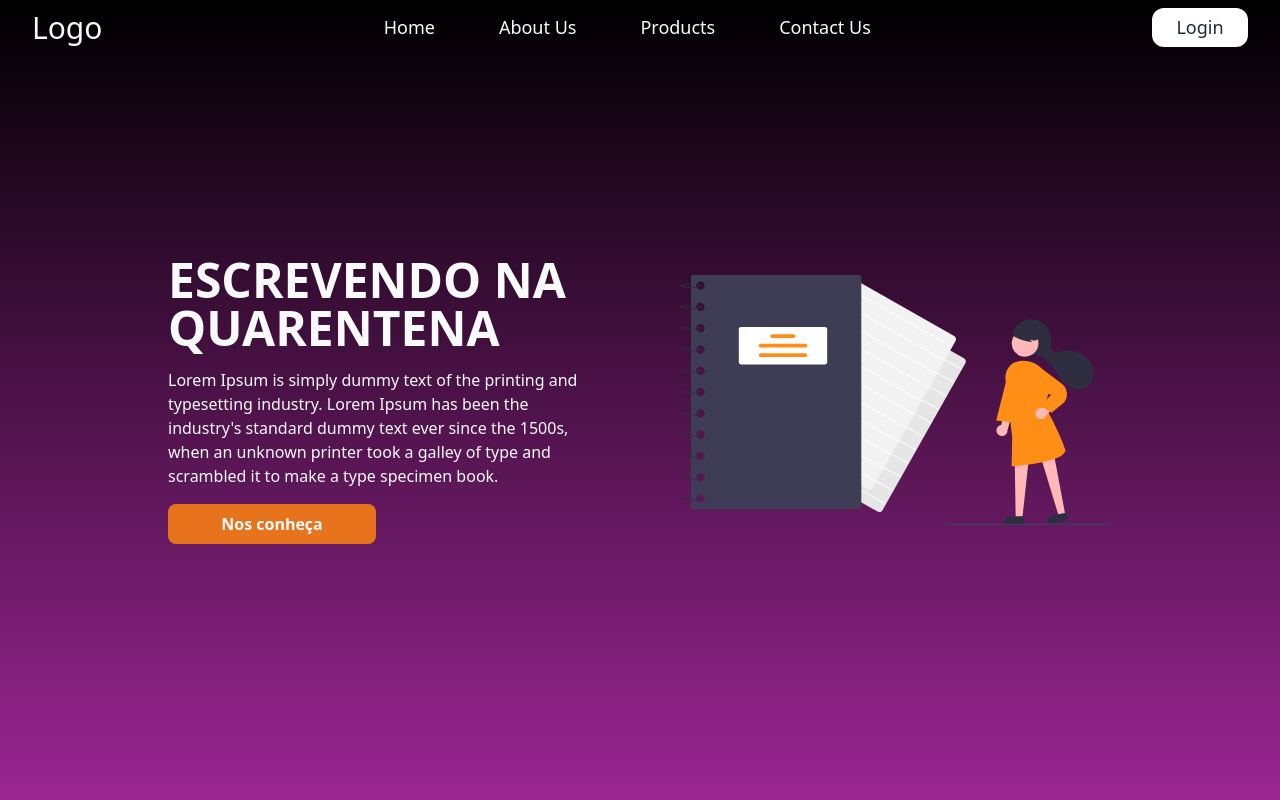
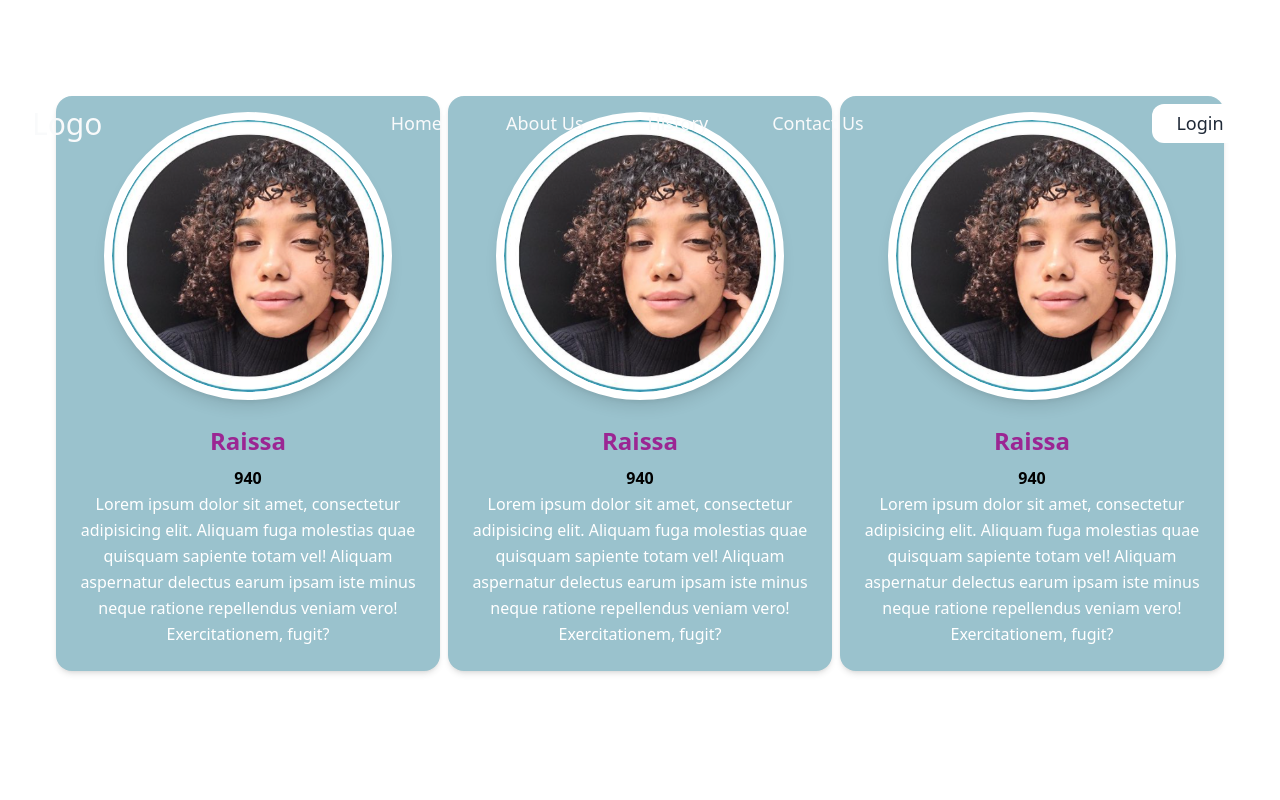
Before and after one commit to Marcone-Santos1/escrevendo_na_quarentena_landing, a React (Vite) app: page /history in a window 1280 px wide. Shown: the top 800 px of the page. Built offline with nearby package versions, Linux system fonts and the light colour scheme.

Commit message:
router config ok

```diff
--- a/package.json
+++ b/package.json
@@ -13,10 +13,14 @@
     "@material-tailwind/react": "^2.1.9",
     "flowbite": "^2.3.0",
     "flowbite-react": "^0.7.3",
+    "localforage": "^1.10.0",
+    "match-sorter": "^6.3.4",
     "react": "^18.2.0",
     "react-dom": "^18.2.0",
     "react-feather": "^2.0.10",
     "react-icons": "^4.11.0",
+    "react-router-dom": "^6.23.0",
+    "sort-by": "^1.2.0",
     "tailwind-merge": "^2.0.0"
   },
   "devDependencies": {
--- a/src/Components/NavBar.tsx
+++ b/src/Components/NavBar.tsx
@@ -1,16 +1,36 @@
 import {useEffect, useState} from "react";
-import { RxHamburgerMenu } from "react-icons/rx";
-import { AiOutlineClose } from "react-icons/ai";
+import {RxHamburgerMenu} from "react-icons/rx";
+import {AiOutlineClose} from "react-icons/ai";
+
+import {Link, useLocation} from "react-router-dom";
+
+
 import Button from "./Button.tsx";
+
+interface NavLinksI {
+    href: string,
+    label: string,
+    externalLink: boolean
+}
+
+const isHomePage = (pathname: string) => {
+    return pathname !== '/';
+}
+
 export const NavBar = () => {
+
+    const location = useLocation();
+    const {pathname} = location;
+
+
     const [isMenuOpen, setIsMenuOpen] = useState(false);
     const [navbarScroll, setNavbarScroll] = useState(false)
 
-    const navLinks = [
-        { href: "#home", label: "Home" },
-        { href: "#about-us", label: "About Us" },
-        { href: "#products", label: "Products" },
-        { href: "#contact-us", label: "Contact Us" },
+    const navLinks: NavLinksI[] = [
+        {href: "/#home", label: "Home", externalLink: isHomePage(pathname) },
+        {href: "/#about-us", label: "About Us", externalLink: isHomePage(pathname) },
+        {href: "/history", label: "History", externalLink: true},
+        {href: "/#contact-us", label: "Contact Us", externalLink: isHomePage(pathname) },
     ];
 
     const changeBackground = () => {
@@ -30,24 +50,39 @@ export const NavBar = () => {
         <>
             <header className="sm:px-8 px-4 py-2 z-10 w-full fixed">
                 <nav className="flex justify-between items-center max-container">
-                    <a href="/" className={`text-3xl text-gray-50 ${navbarScroll ? 'text-gray-500' : 'text-gray-50'}`}>
+                    <Link
+                        to={`/`}
+                        className={`text-3xl text-gray-50 ${navbarScroll ? 'text-gray-500' : 'text-gray-50'}`}
+                    >
                         Logo
-                    </a>
+                    </Link>
 
                     <ul className="flex-1 flex justify-center items-center gap-16 max-lg:hidden">
                         {navLinks.map((item) => (
                             <li key={item.label}>
+
+                                {item.externalLink ? (
+                                    <Link
+                                        to={`${item.href}`}
+                                        className={`font-montserrat leading-normal text-lg ${!navbarScroll ? 'text-gray-50' : 'text-gray-700'}`}
+                                    >
+                                        {item.label}
+                                    </Link>
+                                ) : (
                                     <a
                                         href={item.href}
                                         className={`font-montserrat leading-normal text-lg ${!navbarScroll ? 'text-gray-50' : 'text-gray-700'}`}
                                     >
                                         {item.label}
                                     </a>
+                                )}
+
                             </li>
                         ))}
                     </ul>
 
-                    <div className="flex gap-2 text-lg leading-normal font-medium font-montserrat max-lg:hidden wide:mr-24">
+                    <div
+                        className="flex gap-2 text-lg leading-normal font-medium font-montserrat max-lg:hidden wide:mr-24">
                         <Button className={
                             `rounded-xl py-1.5 text-gray-800 ${navbarScroll ? 'bg-black text-gray-50' : 'bg-white'}`
                         }>
@@ -61,7 +96,8 @@ export const NavBar = () => {
                             setIsMenuOpen(!isMenuOpen);
                         }}
                     >
-                        {isMenuOpen ? <AiOutlineClose className="text-4xl" /> : <RxHamburgerMenu className="text-4xl text-gray-50" />}
+                        {isMenuOpen ? <AiOutlineClose className="text-4xl"/> :
+                            <RxHamburgerMenu className="text-4xl text-gray-50"/>}
                     </div>
                 </nav>
             </header>
@@ -71,12 +107,21 @@ export const NavBar = () => {
                         <ul className=" lg:hidden flex flex-col items-center justify-center h-full gap-5">
                             {navLinks.map((item) => (
                                 <li key={item.label}>
+                                    {item.externalLink ? (
+                                        <Link
+                                            to={`${item.href}`}
+                                            className="font-montserrat leading-normal text-lg text-gray-700"
+                                        >
+                                            {item.label}
+                                        </Link>
+                                    ) : (
                                         <a
                                             href={item.href}
                                             className="font-montserrat leading-normal text-lg text-gray-700"
                                         >
                                             {item.label}
                                         </a>
+                                    )}
                                 </li>
                             ))}
                             <Button className={
--- /dev/null
+++ b/src/Pages/HistoryPage.tsx
@@ -0,0 +1,28 @@
+import {CardMetion} from "../Components/CardMetion.tsx";
+import {NavBar} from "../Components/NavBar.tsx";
+
+export const HistoryPage = () => {
+    return (
+        <>
+            <NavBar/>
+
+            <div className="mt-24 flex flex-col w-full gap-2 justify-center items-center lg:flex-row">
+                <CardMetion
+                    name="Raissa"
+                    description="Lorem ipsum dolor sit amet, consectetur adipisicing elit. Aliquam fuga molestias quae quisquam sapiente totam vel! Aliquam aspernatur delectus earum ipsam iste minus neque ratione repellendus veniam vero! Exercitationem, fugit?"
+                    grade={940}
+                />
+                <CardMetion
+                    name="Raissa"
+                    description="Lorem ipsum dolor sit amet, consectetur adipisicing elit. Aliquam fuga molestias quae quisquam sapiente totam vel! Aliquam aspernatur delectus earum ipsam iste minus neque ratione repellendus veniam vero! Exercitationem, fugit?"
+                    grade={940}
+                />
+                <CardMetion
+                    name="Raissa"
+                    description="Lorem ipsum dolor sit amet, consectetur adipisicing elit. Aliquam fuga molestias quae quisquam sapiente totam vel! Aliquam aspernatur delectus earum ipsam iste minus neque ratione repellendus veniam vero! Exercitationem, fugit?"
+                    grade={940}
+                />
+            </div>
+        </>
+    )
+}
--- /dev/null
+++ b/src/Pages/HomePage.tsx
@@ -0,0 +1,30 @@
+import {HomeSection} from "../Components/HomeSection.tsx";
+import {CardMetion} from "../Components/CardMetion.tsx";
+import {NavBar} from "../Components/NavBar.tsx";
+
+export const HomePage = () => {
+    return (
+        <>
+            <NavBar/>
+
+            <HomeSection/>
+            <div className="mt-24 flex flex-col w-full gap-2 justify-center items-center lg:flex-row">
+                <CardMetion
+                    name="Raissa"
+                    description="Lorem ipsum dolor sit amet, consectetur adipisicing elit. Aliquam fuga molestias quae quisquam sapiente totam vel! Aliquam aspernatur delectus earum ipsam iste minus neque ratione repellendus veniam vero! Exercitationem, fugit?"
+                    grade={940}
+                />
+                <CardMetion
+                    name="Raissa"
+                    description="Lorem ipsum dolor sit amet, consectetur adipisicing elit. Aliquam fuga molestias quae quisquam sapiente totam vel! Aliquam aspernatur delectus earum ipsam iste minus neque ratione repellendus veniam vero! Exercitationem, fugit?"
+                    grade={940}
+                />
+                <CardMetion
+                    name="Raissa"
+                    description="Lorem ipsum dolor sit amet, consectetur adipisicing elit. Aliquam fuga molestias quae quisquam sapiente totam vel! Aliquam aspernatur delectus earum ipsam iste minus neque ratione repellendus veniam vero! Exercitationem, fugit?"
+                    grade={940}
+                />
+            </div>
+        </>
+    )
+}
--- a/src/main.tsx
+++ b/src/main.tsx
@@ -1,36 +1,31 @@
 import React from 'react'
 import ReactDOM from 'react-dom/client'
+import {
+    createBrowserRouter,
+    RouterProvider,
+} from "react-router-dom";
 
 import './assets/css/index.css';
 
-import { NavBar } from "./Components/NavBar.tsx";
-import { HomeSection } from "./Components/HomeSection.tsx";
-import { CardMetion } from "./Components/CardMetion.tsx";
+import {HomePage} from "./Pages/HomePage.tsx";
+import {HistoryPage} from "./Pages/HistoryPage.tsx";
 
+const router = createBrowserRouter([
+    {
+        path: "/",
+        element: <HomePage />,
+    },
+    {
+        path: "/history",
+        element: <HistoryPage />,
+    },
+]);
 
 ReactDOM.createRoot(document.getElementById('root')!).render(
     <React.StrictMode>
         <div className="min-h-[200vh]">
-            <NavBar/>
-            <HomeSection/>
-            <div className="mt-24 flex flex-col w-full gap-2 justify-center items-center lg:flex-row">
-                <CardMetion
-                    name="Raissa"
-                    description="Lorem ipsum dolor sit amet, consectetur adipisicing elit. Aliquam fuga molestias quae quisquam sapiente totam vel! Aliquam aspernatur delectus earum ipsam iste minus neque ratione repellendus veniam vero! Exercitationem, fugit?"
-                    grade={940}
-                />
-                <CardMetion
-                    name="Raissa"
-                    description="Lorem ipsum dolor sit amet, consectetur adipisicing elit. Aliquam fuga molestias quae quisquam sapiente totam vel! Aliquam aspernatur delectus earum ipsam iste minus neque ratione repellendus veniam vero! Exercitationem, fugit?"
-                    grade={940}
-                />
-                <CardMetion
-                    name="Raissa"
-                    description="Lorem ipsum dolor sit amet, consectetur adipisicing elit. Aliquam fuga molestias quae quisquam sapiente totam vel! Aliquam aspernatur delectus earum ipsam iste minus neque ratione repellendus veniam vero! Exercitationem, fugit?"
-                    grade={940}
-                />
-            </div>
 
+            <RouterProvider router={router} />
 
         </div>
     </React.StrictMode>,
```
Also changed, not shown: 1 other file (tests, documents, lock files or other folders). Lines whose indentation alone changed are shown as unchanged.
